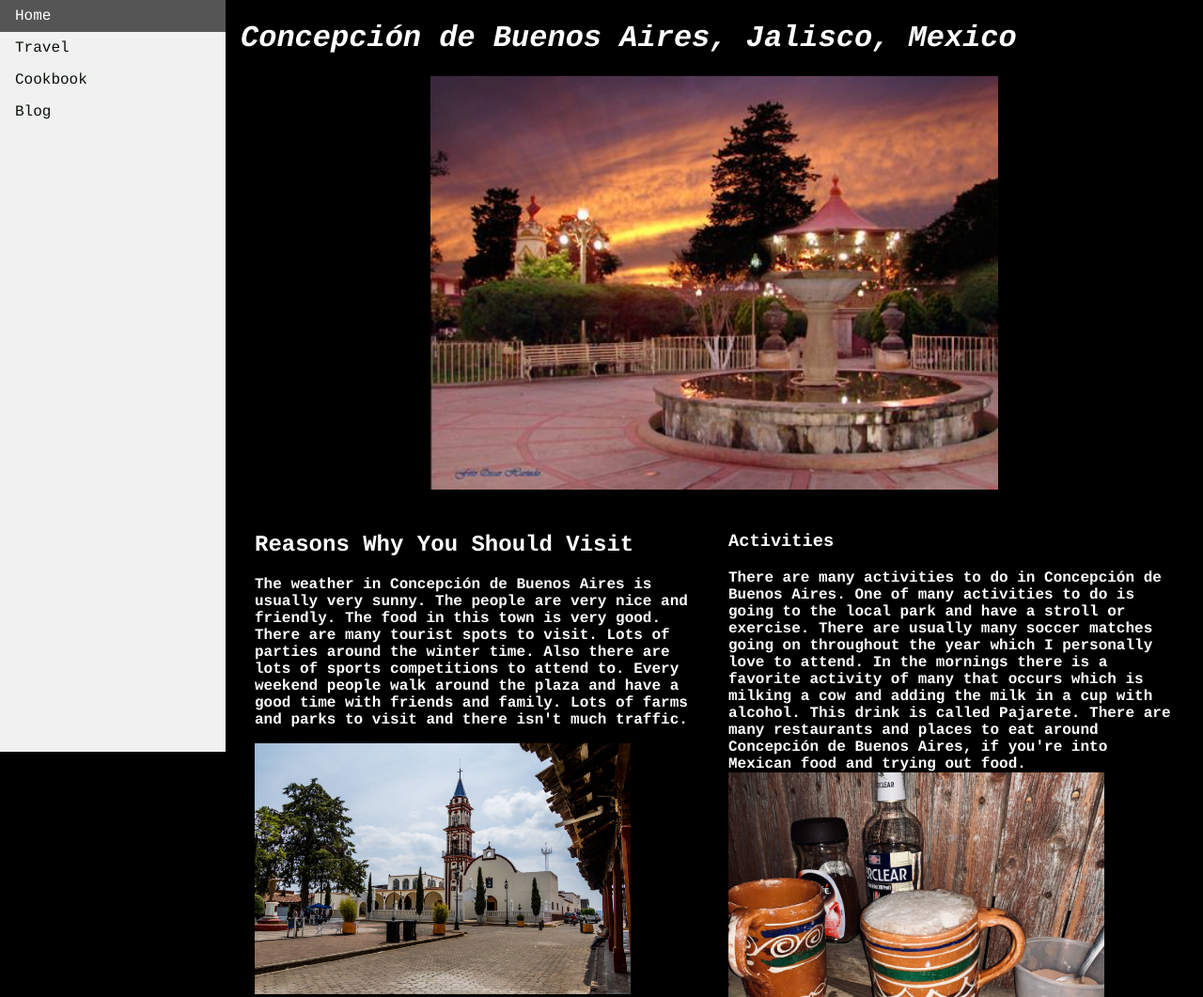
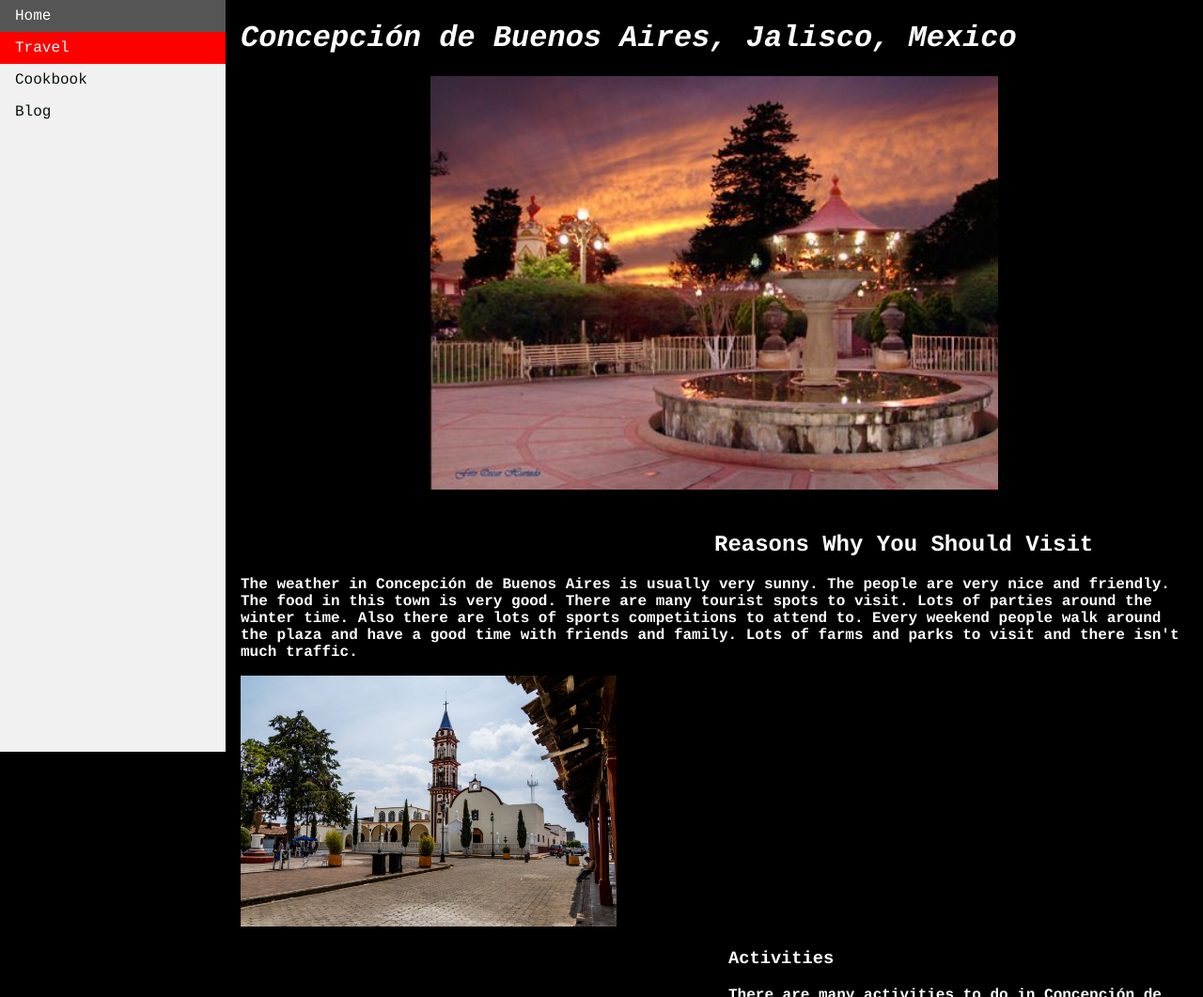
Before and after one commit to mcontrera44/mcontrera44.github.io, a plain HTML site: page Travel Page.html in a window 1280 px wide. Shown: the top 1061 px of the page at 94% size. Drawn offline with Linux system fonts and the light colour scheme.

Commit message:
updates to navigation

```diff
--- a/Travel Page.html
+++ b/Travel Page.html
@@ -9,8 +9,8 @@
 </head>
 <body>
 <ul class="nav">
-      <li><a class="active" href="index.html">Home</a></li>
-      <li><a href="Travel Page.html">Travel</a></li>
+      <li><a  href="index.html">Home</a></li>
+      <li><a class="active" href="Travel Page.html">Travel</a></li>
       <li><a href="cookbook.html">Cookbook</a></li>
       <li><a href="blog.html">Blog</a></li>
   </ul>
@@ -21,7 +21,9 @@
 <img src="Images/Jalisco.jpg"width="400" style="width: 60%" class="pic">
 
       <div class="row">
+        <div class="TravelNav">
         <div class="columnLeft50">
+        </div>
 
 <h2>
 Reasons Why You Should Visit
--- a/stylesheet.css
+++ b/stylesheet.css
@@ -144,10 +144,10 @@
 	padding-left: 15px; }
 
 a:link {
-	color: #2e6930;	}
+	color: Red;	}
 
 a:visited {
-	color: #2e6930; }
+	color: Red; }
 
 a:active {
 	color: grey; }
@@ -175,7 +175,7 @@
   text-decoration: none; }
 
 ul.nav li a.active {
-  background-color: #2e6930;
+  background-color: red;
   color: white; }
 
 ul.nav li a:hover {
```
Also changed, not shown: cookbook.html (+2 -2 lines), 1 other file.
